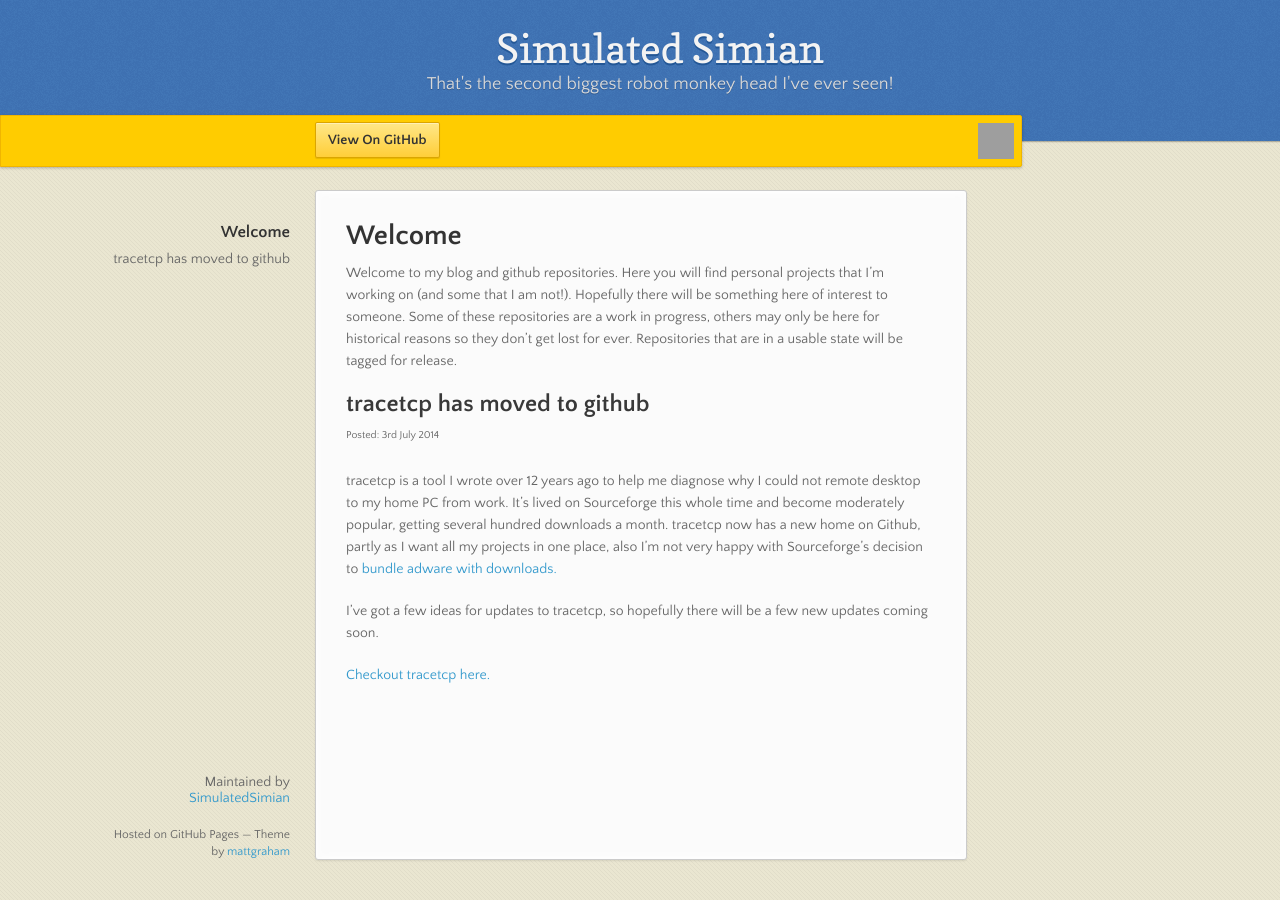
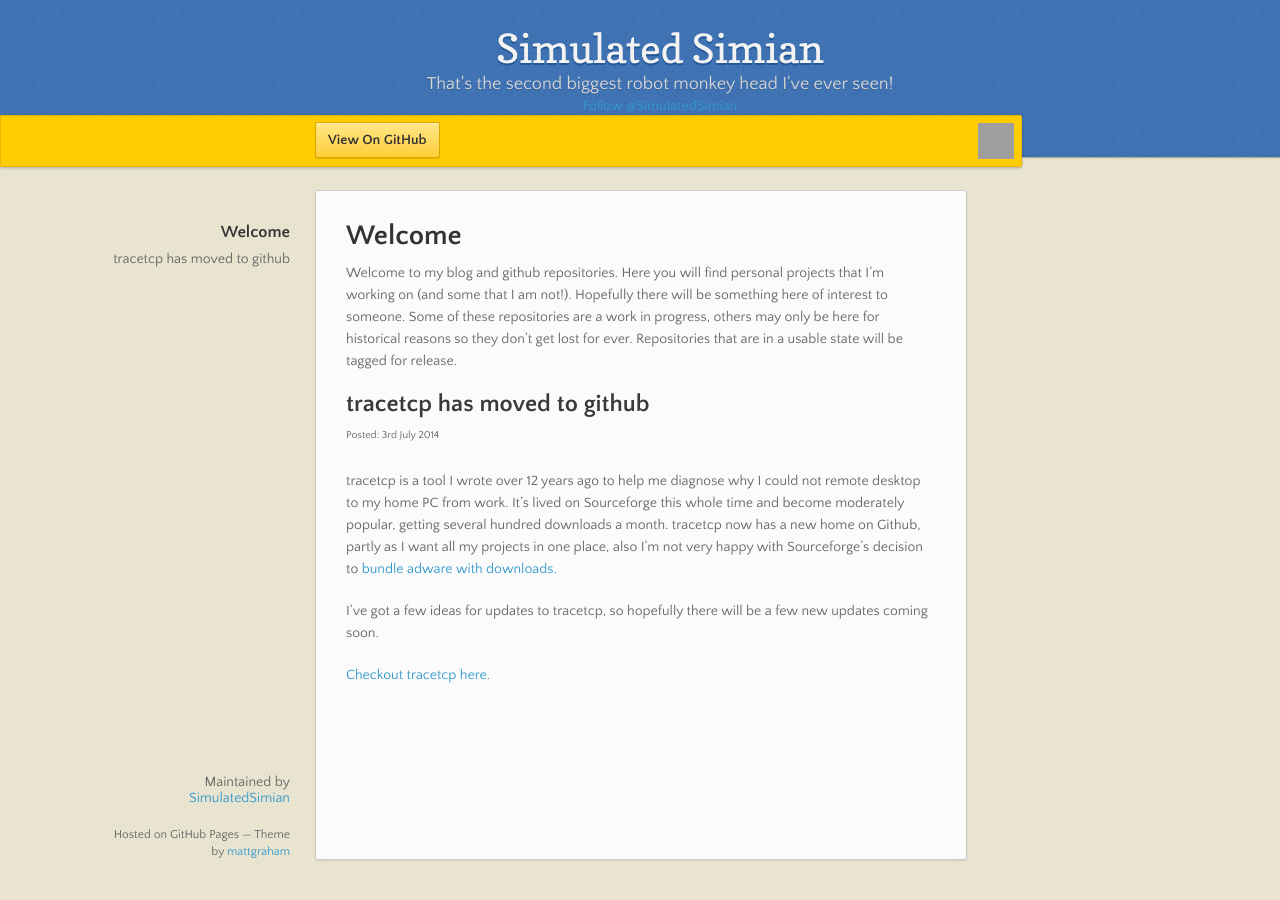
Before and after one commit to SimulatedSimian/SimulatedSimian.github.io, a Jekyll site: the page built from index.md, in a window 1280 px wide. Built offline with Jekyll 4.4.1, drawn with Linux system fonts in a browser that asks for light colours; nearby versions of some CDN libraries; Markdown is read by kramdown in place of the engine named in the settings; comment, search, counter and statistics services are not loaded; grey boxes are pictures that could not be loaded.

Commit message:
Update stdmain.html

```diff
--- a/_layouts/stdmain.html
+++ b/_layouts/stdmain.html
@@ -30,6 +30,8 @@
       <header>
         <h1>{{page.projectname}}</h1>
         <p>{{page.projectdesc}}</p>
+        <a href="https://twitter.com/SimulatedSimian" class="twitter-follow-button" data-show-count="false">Follow @SimulatedSimian</a>
+        <script>!function(d,s,id){var js,fjs=d.getElementsByTagName(s)[0],p=/^http:/.test(d.location)?'http':'https';if(!d.getElementById(id)){js=d.createElement(s);js.id=id;js.src=p+'://platform.twitter.com/widgets.js';fjs.parentNode.insertBefore(js,fjs);}}(document, 'script', 'twitter-wjs');</script>
       </header>
 
       <div id="banner">
```
